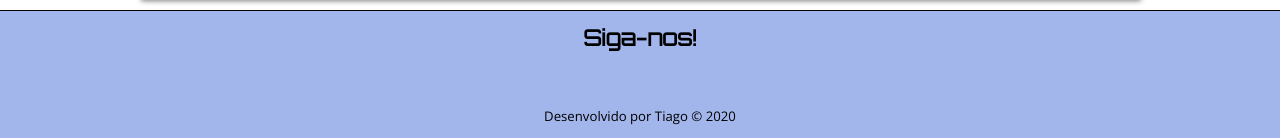
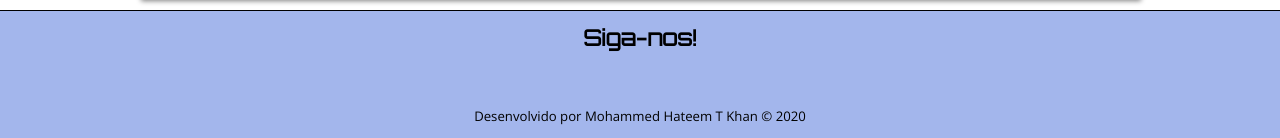
Before and after one commit to mohammed-hateem/mohammed-hateem.github.io, a plain HTML site: page omega/index.html in a window 1280 px wide. Shown: the part 3981-4119 px from the top of the page. Drawn offline with nearby package versions, Linux system fonts and the light colour scheme.

Commit message:
Alterções do file

```diff
--- a/omega/index.html
+++ b/omega/index.html
@@ -192,7 +192,7 @@
                 <img src="imagens/linkedin.png" alt="">
             </a>
         </aside>
-        <p>Desenvolvido por Tiago &copy; 2020</p>
+        <p>Desenvolvido por Mohammed Hateem T Khan &copy; 2020</p>
     </footer>
     <!-- /RODAPÉ -->
 
```
